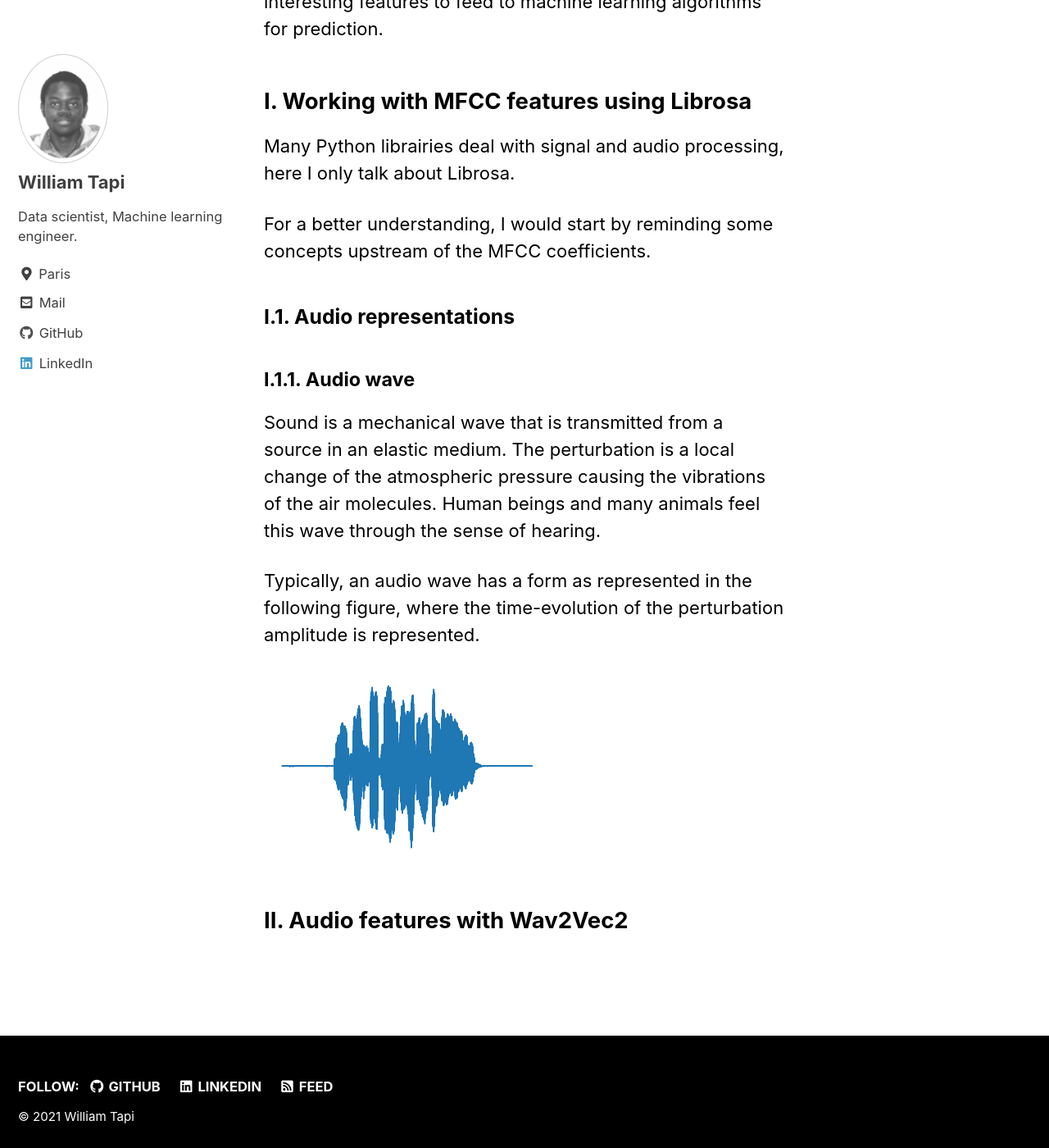
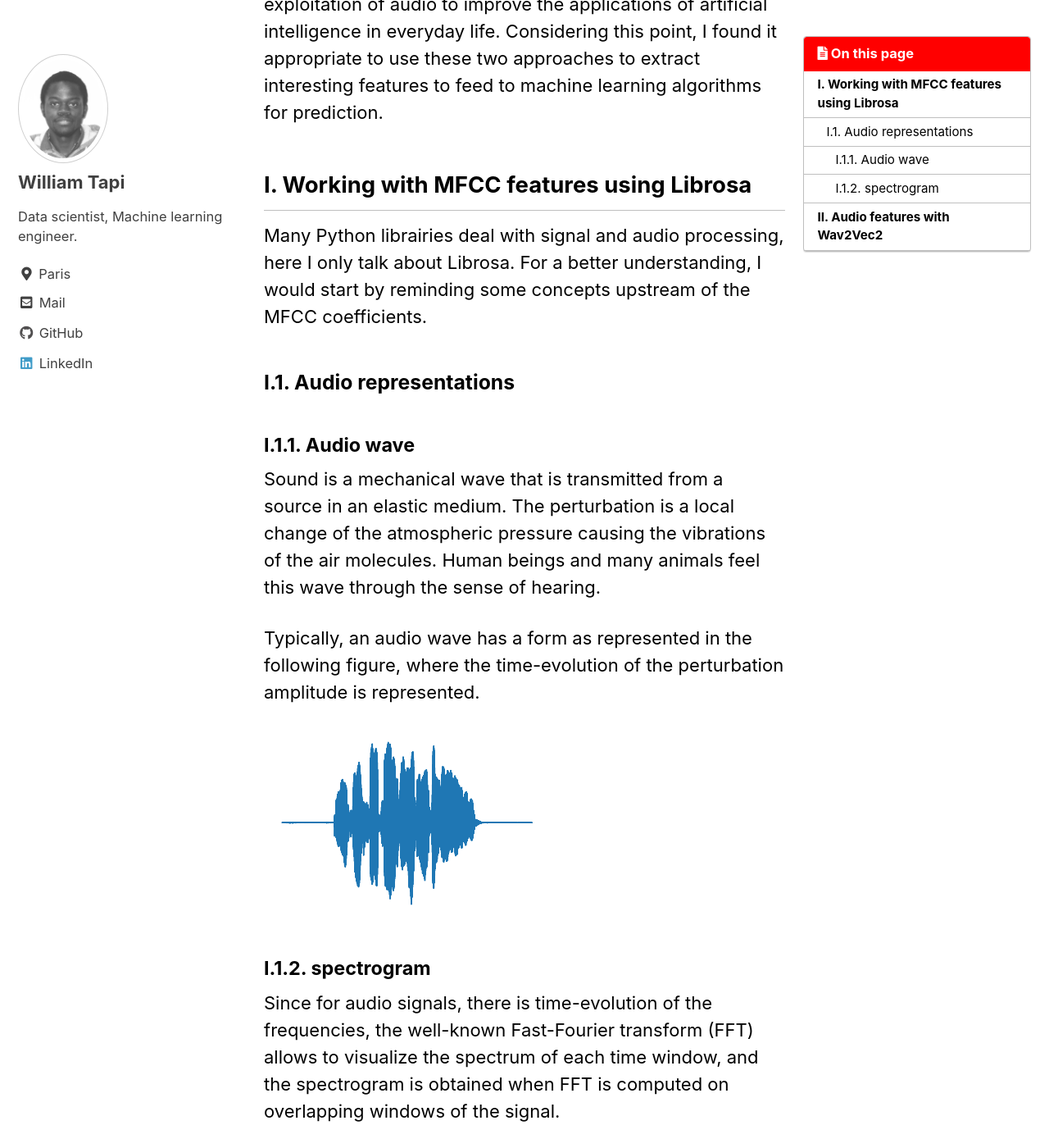
Before and after one commit to Will007-max/Will007-max.github.io, a Jekyll site: the page built from _pages/projects.md, in a window 1280 px wide and 1400 px high, scrolled down 633 px. Shown: the whole window at 82% size. Built offline with Jekyll 4.4.1, drawn with Linux system fonts in a browser that asks for light colours; cached includes are drawn as plain includes; some of the changed text lies outside the part shown.

Commit message:
writing project

```diff
--- a/_pages/projects.md
+++ b/_pages/projects.md
@@ -1,9 +1,10 @@
 ---
-layout: archive
+title: Video streaming analysis to detect emotions
+layout: single
 tilte: 'My Projects'
 permalink: /projects/
 author_profile: true
-
+read_time: true
 comments : true
 toc: true
 toc_sticky: true
@@ -19,9 +20,7 @@
 
 ## I. Working with MFCC features using Librosa
 
-Many Python librairies deal with signal and audio processing, here I only talk about Librosa.
-
-For a better understanding, I would start by reminding some concepts upstream of the MFCC coefficients.
+Many Python librairies deal with signal and audio processing, here I only talk about Librosa. For a better understanding, I would start by reminding some concepts upstream of the MFCC coefficients.
 
 ### I.1. Audio representations
 
@@ -31,6 +30,14 @@
 
 Typically, an audio wave has a form as represented in the following figure, where the time-evolution of the perturbation amplitude is represented.
 
-![Image](/assets/images/audio_wave.png)
+![Image](/assets/images/audio_wave.png#center)
+
+#### I.1.2. spectrogram
+
+Since for audio signals, there is time-evolution of the frequencies, the well-known Fast-Fourier transform (FFT) allows to visualize the spectrum of each time window, and the spectrogram is obtained when FFT is computed on overlapping windows of the signal.
+
+A  visualisation is shown on the following figure where time is on x-axis, frequency on y-axis and relative intensity on the colorbar.
+
+![Image](/assets/images/spectrogram.png#center)
 
 ## II. Audio features with Wav2Vec2
```
Also changed, not shown: assets/images/spectrogram.png (added).
